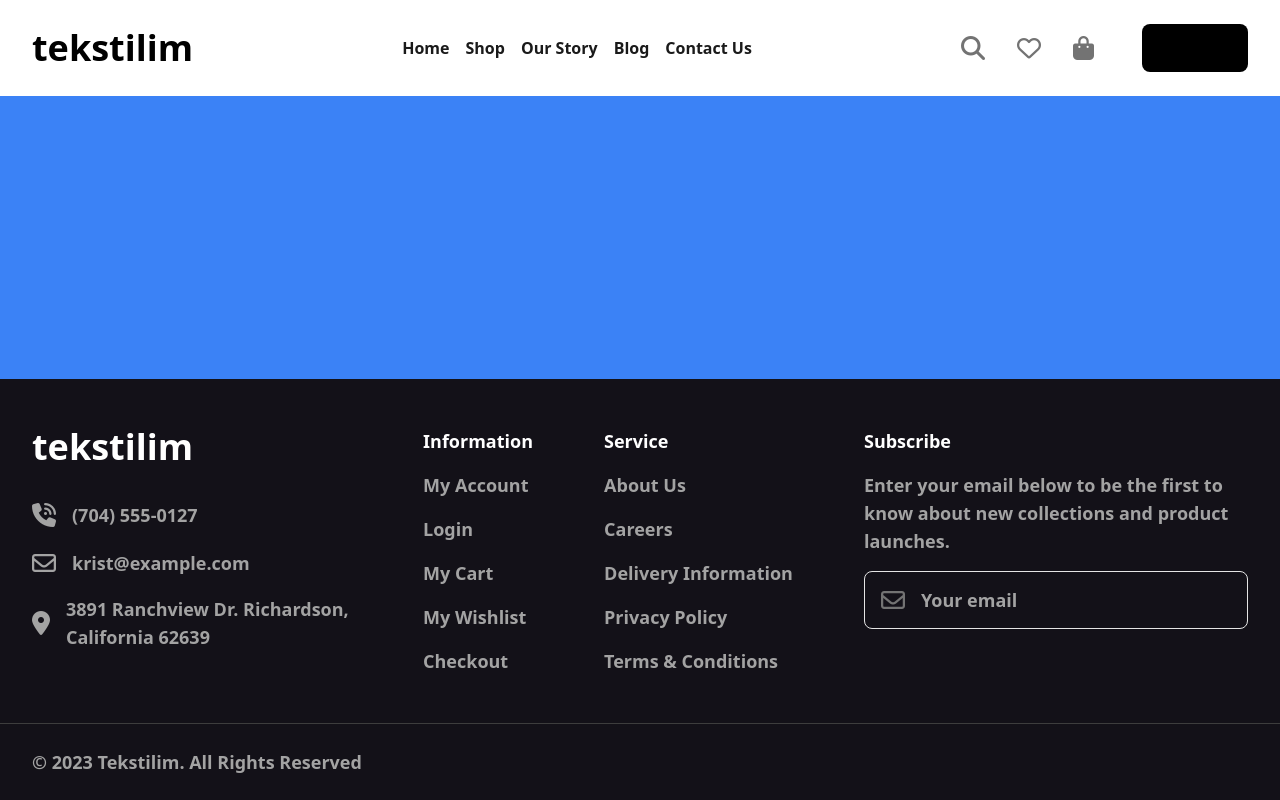
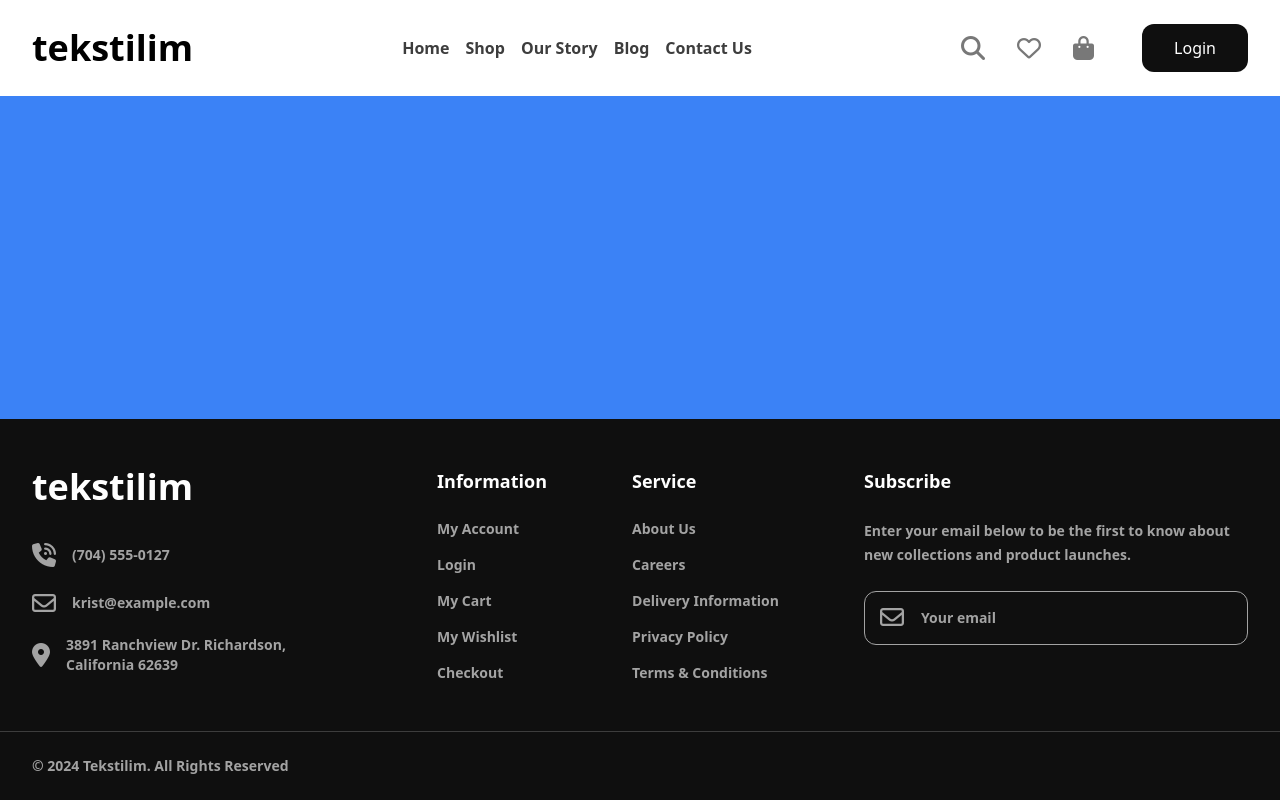
Before and after one commit to yusuf-ad/tekstilim1, a React (Vite) app: page / in a window 1280 px wide. Built offline with nearby package versions, Linux system fonts and the light colour scheme.

Commit message:
Add footer

```diff
--- a/src/App.tsx
+++ b/src/App.tsx
@@ -1,105 +1,14 @@
+import Footer from "./components/Footer";
 import Header from "./components/Header";
 
-const informationList = [
-  { title: "My Account", link: "#" },
-  { title: "Login", link: "#" },
-  { title: "My Cart", link: "#" },
-  { title: "My Wishlist", link: "#" },
-  { title: "Checkout", link: "#" },
-];
-
-const serviceList = [
-  { title: "About Us", link: "#" },
-  { title: "Careers", link: "#" },
-  { title: "Delivery Information", link: "#" },
-  { title: "Privacy Policy", link: "#" },
-  { title: "Terms & Conditions", link: "#" },
-];
 function App() {
   return (
-    <div className="min-h-screen flex flex-col">
+    <div className="min-h-screen flex flex-col selection:bg-tertiary-100 selection:text-dark-500">
       <Header />
 
       <main className="flex-1 bg-blue-500"></main>
 
-      <footer className=" bg-[#131118] text-primary-100 font-semibold text-lg">
-        <div className="container max-w-screen-2xl mx-auto flex justify-between px-8 py-12">
-          <div className="basis-80">
-            <h1 className="text-4xl font-semibold text-white-500 mb-8">
-              tekstilim
-            </h1>
-
-            <ul className="gap-4 flex flex-col">
-              <li className="flex items-center">
-                <span className="text-2xl mr-4">
-                  <i className="fa-solid fa-phone-volume"></i>
-                </span>
-                <span>(704) 555-0127</span>
-              </li>
-              <li className="flex items-center">
-                <span className="text-2xl mr-4">
-                  <i className="fa-regular fa-envelope"></i>
-                </span>
-                <span>krist@example.com</span>
-              </li>
-              <li className="flex items-center">
-                <span className="text-2xl mr-4">
-                  <i className="fa-solid fa-location-dot"></i>
-                </span>
-                <span>3891 Ranchview Dr. Richardson, California 62639</span>
-              </li>
-            </ul>
-          </div>
-          {/* information list */}
-          <div>
-            <h3 className="text-white-500 mb-4">Information</h3>
-            <ul className="flex gap-4 flex-col">
-              {informationList.map((item) => (
-                <li>
-                  <a href={item.link}>{item.title}</a>
-                </li>
-              ))}
-            </ul>
-          </div>
-
-          {/* service list */}
-          <div>
-            <h3 className="text-white-500 mb-4">Service</h3>
-            <ul className="flex gap-4 flex-col">
-              {serviceList.map((item) => (
-                <li>
-                  <a href={item.link}>{item.title}</a>
-                </li>
-              ))}
-            </ul>
-          </div>
-
-          {/* subscriction */}
-          <div className="basis-96">
-            <h3 className="text-white-500 mb-4">Subscribe </h3>
-
-            <p className="mb-4">
-              Enter your email below to be the first to know about new
-              collections and product launches.
-            </p>
-
-            <div className="flex items-center py-3 px-4 border rounded-lg border-neutral-200">
-              <span className="text-2xl text-neutral-500 mr-4">
-                <i className="fa-regular fa-envelope"></i>
-              </span>
-              <p>Your email</p>
-            </div>
-          </div>
-        </div>
-
-        <div className="max-w-screen-2xl mx-auto">
-          <div className="py-6 px-8 border-t border-primary-80">
-            <p className="text-primary-100">
-              © 2023 Tekstilim. All Rights Reserved
-            </p>
-          </div>
-        </div>
-      </footer>
+      <Footer />
     </div>
   );
 }
--- /dev/null
+++ b/src/components/Contact.tsx
@@ -0,0 +1,26 @@
+function Contact() {
+  return (
+    <ul className="gap-4 flex flex-col text-sm">
+      <li className="flex items-center">
+        <span className="text-2xl mr-4">
+          <i className="fa-solid fa-phone-volume"></i>
+        </span>
+        <span>(704) 555-0127</span>
+      </li>
+      <li className="flex items-center">
+        <span className="text-2xl mr-4">
+          <i className="fa-regular fa-envelope"></i>
+        </span>
+        <span>krist@example.com</span>
+      </li>
+      <li className="flex items-center">
+        <span className="text-2xl mr-4">
+          <i className="fa-solid fa-location-dot"></i>
+        </span>
+        <span>3891 Ranchview Dr. Richardson, California 62639</span>
+      </li>
+    </ul>
+  );
+}
+
+export default Contact;
--- /dev/null
+++ b/src/components/Footer.tsx
@@ -0,0 +1,53 @@
+import Contact from "./Contact";
+import FooterMenu from "./FooterMenu";
+import SubscriptionField from "./SubscriptionField";
+
+const informationList = [
+  { title: "My Account", link: "#" },
+  { title: "Login", link: "#" },
+  { title: "My Cart", link: "#" },
+  { title: "My Wishlist", link: "#" },
+  { title: "Checkout", link: "#" },
+];
+
+const serviceList = [
+  { title: "About Us", link: "#" },
+  { title: "Careers", link: "#" },
+  { title: "Delivery Information", link: "#" },
+  { title: "Privacy Policy", link: "#" },
+  { title: "Terms & Conditions", link: "#" },
+];
+
+function Footer() {
+  return (
+    <footer className=" bg-primary-800 text-primary-100 font-semibold text-lg">
+      <div className="container max-w-screen-2xl mx-auto flex justify-between px-8 py-12">
+        <div className="basis-80">
+          <h1 className="text-4xl font-semibold text-white-500 mb-8">
+            tekstilim
+          </h1>
+
+          <Contact />
+        </div>
+
+        <FooterMenu title="Information" list={informationList} />
+
+        <FooterMenu title="Service" list={serviceList} />
+
+        <div className="basis-96">
+          <SubscriptionField />
+        </div>
+      </div>
+
+      <div className="max-w-screen-2xl mx-auto">
+        <div className="py-6 px-8 border-t border-primary-80">
+          <p className="text-primary-100 text-sm">
+            © 2024 Tekstilim. All Rights Reserved
+          </p>
+        </div>
+      </div>
+    </footer>
+  );
+}
+
+export default Footer;
--- /dev/null
+++ b/src/components/FooterMenu.tsx
@@ -0,0 +1,22 @@
+function FooterMenu({
+  title,
+  list,
+}: {
+  title: string;
+  list: { title: string; link: string }[];
+}) {
+  return (
+    <div>
+      <h3 className="text-white-500 mb-6">{title}</h3>
+      <ul className="flex gap-4 flex-col text-sm">
+        {list.map((item) => (
+          <li className="hover:underline underline-offset-4">
+            <a href={item.link}>{item.title}</a>
+          </li>
+        ))}
+      </ul>
+    </div>
+  );
+}
+
+export default FooterMenu;
--- a/src/components/Header.tsx
+++ b/src/components/Header.tsx
@@ -17,7 +17,7 @@ function Header() {
       <nav>
         <ul className="flex items-center gap-4">
           {navList.map((item) => (
-            <li className="text-dark-90  font-semibold">
+            <li className="text-primary-80  font-semibold">
               <a href={item.link}>{item.title}</a>
             </li>
           ))}
@@ -27,18 +27,18 @@ function Header() {
 
       <div className="flex gap-12 items-center">
         <div className="flex gap-8">
-          <button className="text-2xl text-neutral-500">
+          <button className="text-2xl text-primary-300">
             <i className="fa-solid fa-magnifying-glass"></i>
           </button>
-          <button className="text-2xl text-neutral-500">
+          <button className="text-2xl text-primary-300">
             <i className="fa-regular fa-heart"></i>
           </button>
-          <button className="text-2xl text-neutral-500">
+          <button className="text-2xl text-primary-300">
             <i className="fa-solid fa-bag-shopping"></i>
           </button>
         </div>
 
-        <button className="px-8 py-3 bg-black text-white rounded-lg ">
+        <button className="px-8 py-3 bg-primary-800 text-white-500 rounded-xl ">
           Login
         </button>
       </div>
--- /dev/null
+++ b/src/components/SubscriptionField.tsx
@@ -0,0 +1,25 @@
+function SubscriptionField() {
+  return (
+    <>
+      <h3 className="text-white-500 mb-6">Subscribe </h3>
+
+      <p className="mb-6 text-sm  leading-6">
+        Enter your email below to be the first to know about new collections and
+        product launches.
+      </p>
+
+      <div className="relative">
+        <input
+          placeholder="Your email"
+          type="text"
+          className="py-4 px-4 pl-14 border rounded-xl text-primary-100 placeholder:text-primary-100 border-primary-100 text-sm w-full bg-transparent"
+        />
+        <span className="left-4 top-[10px] absolute text-2xl text-primary-100 mr-4">
+          <i className="fa-regular fa-envelope"></i>
+        </span>
+      </div>
+    </>
+  );
+}
+
+export default SubscriptionField;
```
